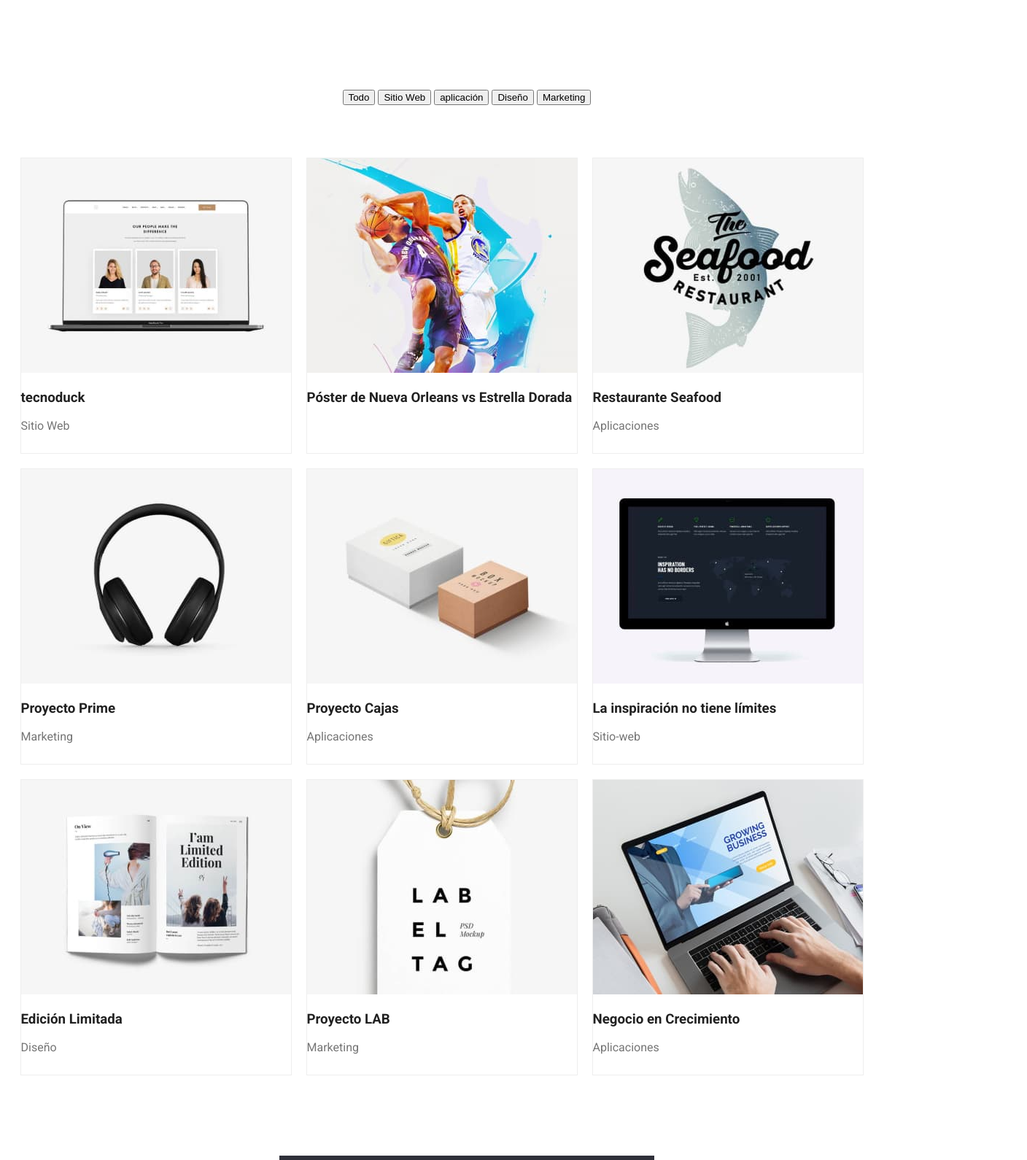
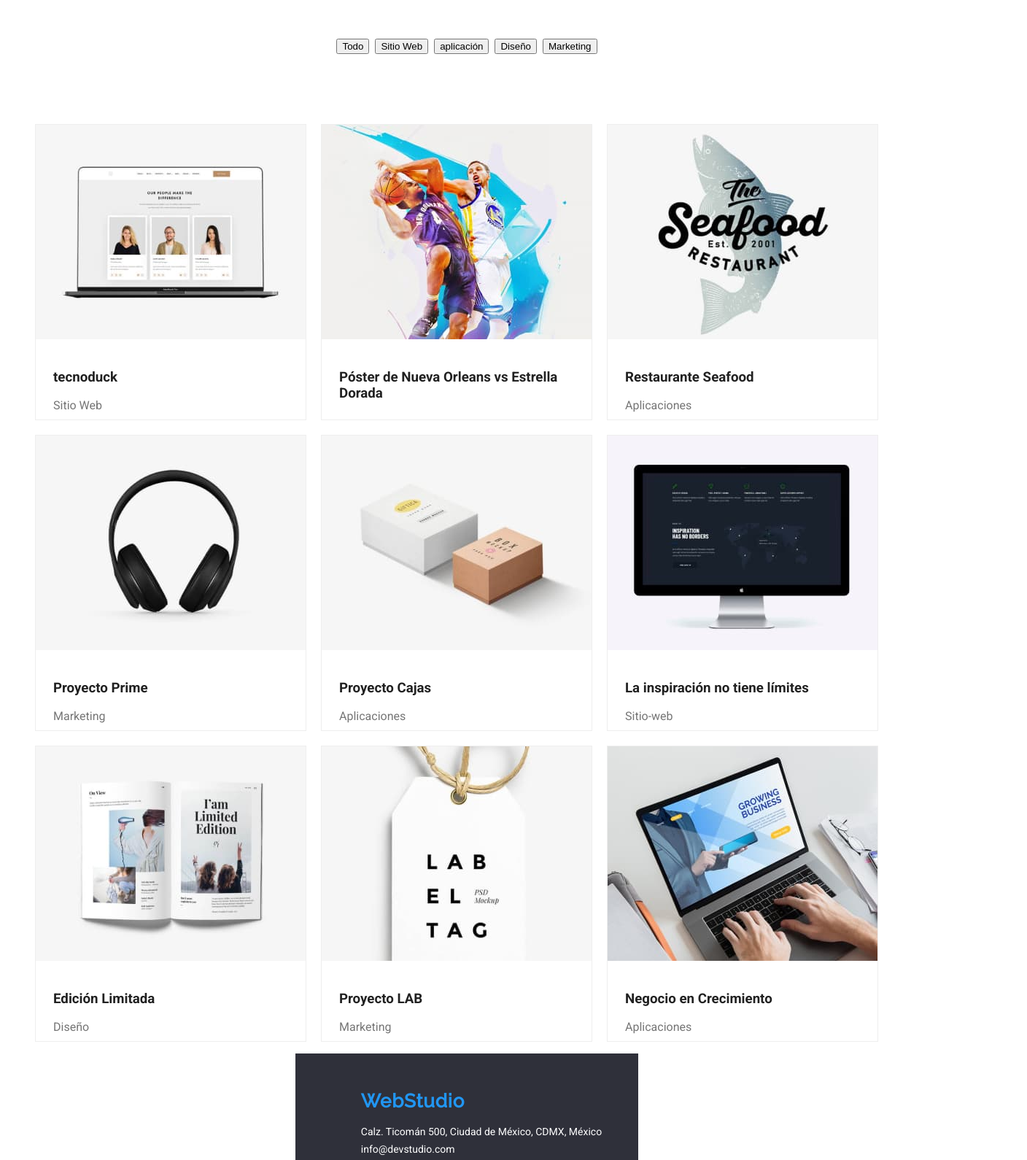
Before and after one commit to DianiMor/goit-markup-hw-03, a plain HTML site: page portafolio.html in a window 1280 px wide. Shown: the part 70-1660 px from the top of the page at 73% size, 1408 px wide, since content can reach past the window. Drawn offline with Linux system fonts and the light colour scheme.

Commit message:
main mod3 act5

```diff
--- a/CSS/Styless.css
+++ b/CSS/Styless.css
@@ -258,21 +258,8 @@ top: 1696px;
 }
 
 .container-txtprofes{
-    flex-direction: column;
-    align-content: center;
-    justify-content: space-evenly;
-    align-items: center;
-    flex-wrap: nowrap;
     padding-bottom: 10px;
     text-align: center;
-}
-
-.txtnuestroequipo-container-profes-hijo1{
-    display: flex;
-    flex-direction: column;
-    flex-wrap: wrap;
-    justify-content: space-around;
-    align-items: center;
 }
 
 .container-profes-hijo2{
@@ -281,7 +268,6 @@ top: 1696px;
 
     align-items: center;
     gap: 50px;
-    padding: 60px;
 }
 
 .container-profes-hijo2 li{
@@ -309,19 +295,13 @@ border: #EEEEEE 1px solid;
 }
 
 .txtfooter{
-width: 231px;
-height: 21px;
-left: 215px;
-top: 2306px;
 
 font-style: normal;
 font-weight: 400;
 font-size: 14px;
-font-weight: 500;
 line-height: 24px;
 text-decoration: none;
 color: #FFFFFF;
-margin-left: 40px;
 }
 
 .txtfooter:hover{
@@ -346,7 +326,7 @@ letter-spacing: 0.03em;
 text-align: left;
 color: #2196F3;
 text-decoration: none;
-padding: 75px;
+padding: 40px;
 }
 
 .botonsuperior:hover {
@@ -359,17 +339,21 @@ color: #757575;
 
 .enlace-servicios{
    display: flex;
-   justify-content: center;
    align-items: center;
    flex-direction: column;
-   padding-top: 94px;
-   padding-bottom: 94px;
 }
 
-
+.button-portafolio{
+    display: flex;
+    font-weight: 73px;
+    font-size: 16px;
+    padding: 8px;
+    gap: 8px;
+    flex-shrink: 0;
+    justify-content: center;
+}
 .enlaces-servicios-portafolio button{
     background-color: #F5F4FA;
-    font-size: 16px;
     font-weight: 500;
     height: 38px;
     padding: 8px;
@@ -377,6 +361,7 @@ color: #757575;
     border: none;
     cursor: pointer;
     flex-shrink: 100px;
+    border-radius: 4px;
 }
 
 .enlaces-servicios-portafolio button:hover{
@@ -392,9 +377,6 @@ color: #757575;
 .img-servicios-portafolio{
     display: flex;
     flex-wrap: wrap;
-    width: 1170px;
-    margin-left: 115px;
-    margin-right: 210px;
     gap: 20px;
     padding-top: 56px;
 }
@@ -403,3 +385,17 @@ color: #757575;
     height: 404px;
     border: #EEEEEE 1px solid;
 }
+
+.textotarjetas{
+    padding-left: 24px;
+
+    padding-top: 18px;
+    padding-bottom: 18px;
+}
+
+.textotarjetas h3{
+    display: flex;
+width: 322px;
+flex-direction: column;
+flex-shrink: 0;
+}
--- a/portafolio.html
+++ b/portafolio.html
@@ -39,12 +39,24 @@
 
       <main>
         <section class="enlace-servicios">
-          <div>
-          <button type="button" class="botonsuperior"> Todo</button>
-          <button type="button" class="botonsuperior">Sitio Web</button>
+          <div class="container">
+            <ul class="button-portafolio">
+              <li>
+                <button type="button" width="73px" height="38px" class="botonsuperior">Todo</button>
+              </li>
+            <li>
+              <button type="button" width="128px" height="38px" class="botonsuperior">Sitio Web</button>
+            </li>
+            <li>
               <button type="button" class="botonsuperior">aplicación</button>
+            </li>
+            <li>
               <button type="button" class="botonsuperior">Diseño</button>
+            </li>
+            <li>
               <button type="button" class="botonsuperior">Marketing</button>
+            </li>
+            </ul>
           </div>
 
           <Section>
@@ -57,8 +69,10 @@
                   height="294"
                   alt="pc"
                 />
+            <div class="textotarjetas">
               <h3 class="tecnoduck">tecnoduck</h3>
             <p class="descripcion">Sitio Web</p>
+          </div>
             </li>
             <li>
               <img class="imagenporta"
@@ -67,7 +81,9 @@
                   height="294"
                   alt="Basquet"
                 />
+            <div class="textotarjetas">
                <h3 class="Póster de Nueva Orleans vs Estrella Dorada">Póster de Nueva Orleans vs Estrella Dorada</h3>
+            </div>
             </li>
             <li>
                <img class="imagenporta"
@@ -76,8 +92,10 @@
                   height="294"
                   alt="Pez"
                 />
+                <div class="textotarjetas">
                   <h3 class="Restaurante Seafood">Restaurante Seafood   </h3>
                   <p class="descripcion">Aplicaciones</p>
+                </div>
             </li>
             <li>
                <img class="imagenporta"
@@ -86,8 +104,10 @@
                   height="294"
                   alt="Audifonos"
                 />
+              <div class="textotarjetas">
               <h3 class="Proyecto Prime">Proyecto Prime</h3>
               <p class="descripcion">Marketing</p>
+              </div>
             </li>
             <li>
                 <img class="imagenporta"
@@ -96,8 +116,10 @@
                   height="294"
                   alt="Cajas"
                  />
+              <div class="textotarjetas">
                 <h3 class="Proyecto Cajas">Proyecto Cajas</h3>
                 <p class="descripcion">Aplicaciones</p>
+              </div>
             </li>
             <li>
                 <img class="imagenporta"
@@ -106,8 +128,10 @@
                     height="294"
                     alt="Pantalla"
                   />
+              <div class="textotarjetas">
               <h3>La inspiración no tiene límites</h3>
               <p class="descripcion">Sitio-web</p>
+              </div>
              </li>
              <li>
                 <img class="imagenporta"
@@ -116,8 +140,10 @@
                      height="294"
                      alt="Revista"
                   />
+              <div class="textotarjetas">
               <h3>Edición Limitada</h3>
               <p class="descripcion">Diseño</p>
+              </div>
              </li>
              <li>
                 <img class="imagenporta"
@@ -126,8 +152,10 @@
                      height="294"
                      alt="Etiqueta"
                   />
+              <div class="textotarjetas">
                <h3>Proyecto LAB</h3>
                <p class="descripcion">Marketing</p>
+               </div>
               </li>
               <li>
                 <img class="imagenporta"
@@ -136,8 +164,10 @@
                       height="294"
                       alt="Portatil"
                   />
+              <div class="textotarjetas">
                <h3>Negocio en Crecimiento</h3>
                <p class="descripcion">Aplicaciones</p>
+               </div>
               </li>
               </ul>
             </div>
```
Also changed, not shown: index.html (+6 -5 lines). Lines whose indentation alone changed are shown as unchanged.
